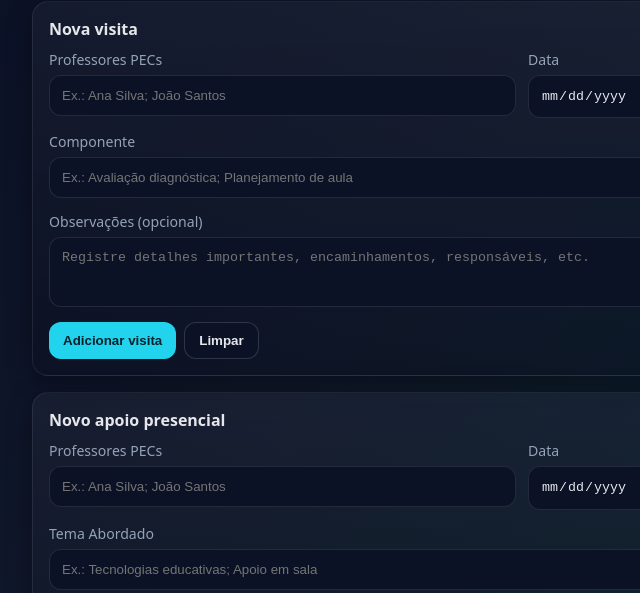
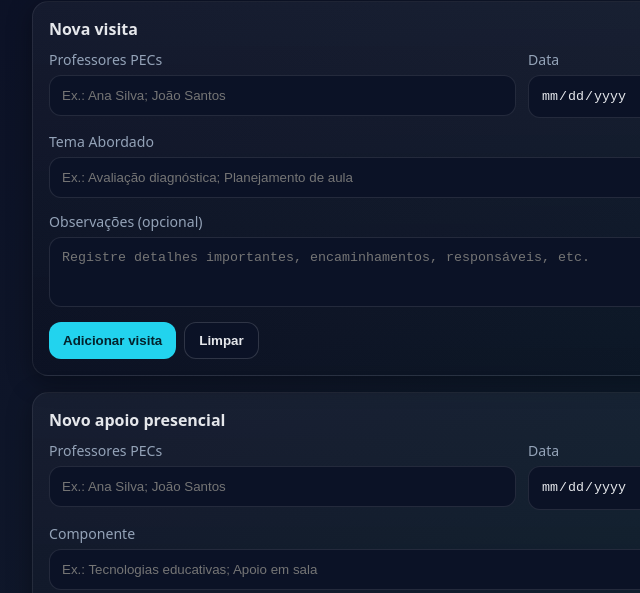
Before and after one commit to SamucaCS/Formulario-pecs, a plain HTML site: page Formulario-ecc.html in a window 1280 px wide. Shown: the part 87-680 px from the top of the page, 118-758 px from the left. Drawn offline with Linux system fonts and the light colour scheme.

Commit message:
Update Formulario-ecc.html

```diff
--- a/Formulario-ecc.html
+++ b/Formulario-ecc.html
@@ -188,7 +188,7 @@
             <input id="v-escola" name="escola" type="text" placeholder="Ex.: E.E. Alberto Santos" required />
           </div>
           <div class="col-12">
-            <label for="v-tema">Componente</label>
+            <label for="v-tema">Tema Abordado</label>
             <input id="v-tema" name="tema" type="text" placeholder="Ex.: Avaliação diagnóstica; Planejamento de aula"
               required />
           </div>
@@ -226,7 +226,7 @@
             <input id="a-escola" name="escola" type="text" placeholder="Ex.: E.E. Alberto Santos" required />
           </div>
           <div class="col-12">
-            <label for="a-tema">Tema Abordado</label>
+            <label for="a-tema">Componente</label>
             <input id="a-tema" name="tema" type="text" placeholder="Ex.: Tecnologias educativas; Apoio em sala"
               required />
           </div>
```
